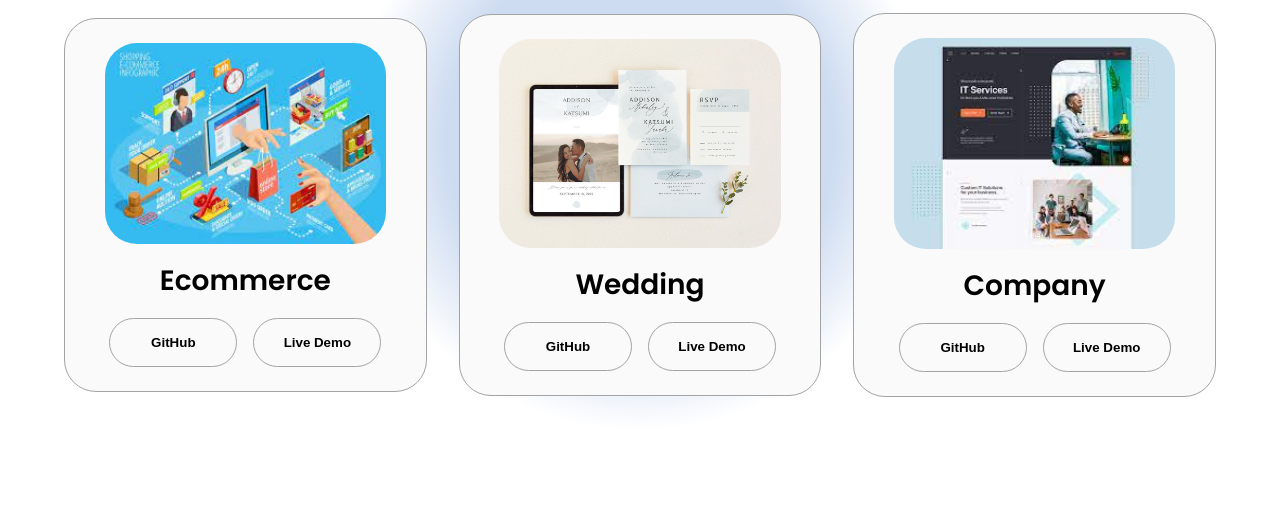
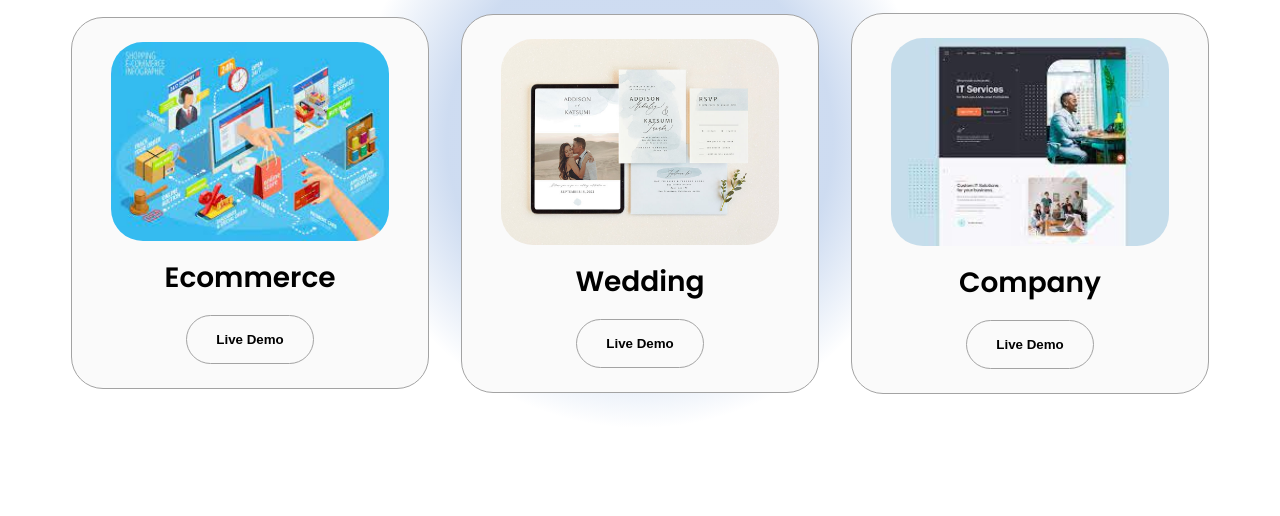
Before and after one commit to mikebeenmadeit/portfolio2, a plain HTML site: page index.html in a window 1280 px wide. Shown: the part 284-800 px from the top of the page. Drawn offline with nearby package versions, Linux system fonts and the light colour scheme.

Commit message:
Update index.html

```diff
--- a/index.html
+++ b/index.html
@@ -218,7 +218,7 @@
             </div>
             <h2 class="experience-sub-title project-title">Ecommerce</h2>
             <div class="btn-container">
-                <button class="btn btn-color-2 project-btn" onclick="window.open('https://github.com/mikebeenmadeit/Shopping.git', '_blank')">GitHub</button>
+                 <!--   <button class="btn btn-color-2 project-btn" onclick="window.open('https://github.com/mikebeenmadeit/Shopping.git', '_blank')">GitHub</button>  -->
 
 
                 <button class="btn btn-color-2 project-btn" onclick="window.open('https://mikebeenmadeit.github.io/Shopping/', '_blank')">Live Demo</button>
@@ -232,7 +232,7 @@
             </div>
             <h2 class="experience-sub-title project-title">Wedding</h2>
             <div class="btn-container">
-                <button class="btn btn-color-2 project-btn" onclick="window.open('https://github.com/mikebeenmadeit/-KemiTim.github.io.git', '_blank')">GitHub</button>
+              <!--   <button class="btn btn-color-2 project-btn" onclick="window.open('https://github.com/mikebeenmadeit/-KemiTim.github.io.git', '_blank')">GitHub</button>  -->
 
 
                 <button class="btn btn-color-2 project-btn" onclick="window.open('https://mikebeenmadeit.github.io/-KemiTim.github.io/weddingparty.html', '_blank')">Live Demo</button>
@@ -246,7 +246,7 @@
             </div>
             <h2 class="experience-sub-title project-title">Company</h2>
             <div class="btn-container">
-                <button class="btn btn-color-2 project-btn" onclick="window.open('https://github.com/mikebeenmadeit/company.git', '_blank')">GitHub</button>
+                <!--   <button class="btn btn-color-2 project-btn" onclick="window.open('https://github.com/mikebeenmadeit/company.git', '_blank')">GitHub</button> -->
 
 
                 <button class="btn btn-color-2 project-btn" onclick="window.open('https://mikebeenmadeit.github.io/company/', '_blank')">Live Demo</button>
```
